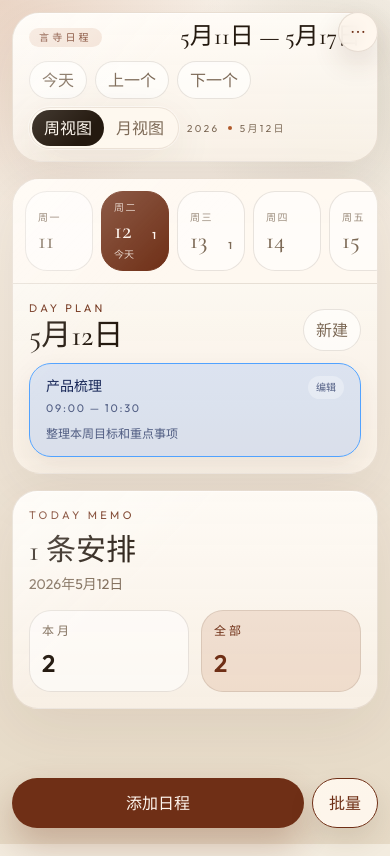
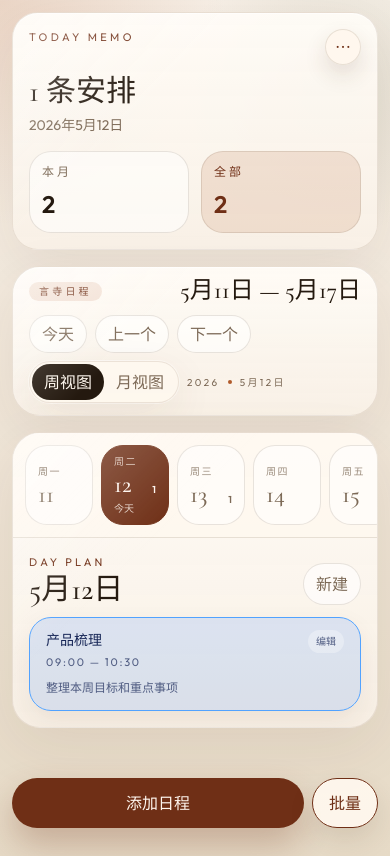
Before and after one commit to 2656172491/Yansi-schedule, a Vue app: page /#/ in a window 390 px wide. Built offline with nearby package versions, Linux system fonts and the light colour scheme.

Commit message:
调整移动端概览和管理入口位置

```diff
--- a/src/views/CalendarView.vue
+++ b/src/views/CalendarView.vue
@@ -166,23 +166,39 @@ async function importData(event) {
 <template>
   <main class="app-shell min-h-screen px-3 text-[var(--ink)] sm:px-4 lg:px-6">
     <div class="mx-auto max-w-[1460px] space-y-4 lg:space-y-6">
-      <div class="relative">
-        <CalendarToolbar />
+      <section class="paper-panel rounded-[26px] p-4 lg:hidden">
+        <div class="flex items-start justify-between gap-3">
+          <p class="text-[11px] uppercase tracking-[0.3em] text-[var(--accent-deep)]">today memo</p>
           <button
             type="button"
-          class="absolute right-0 top-0 z-20 flex h-10 w-10 items-center justify-center rounded-full border border-[var(--line)] bg-[rgba(255,248,238,0.88)] text-xl leading-none text-[var(--accent-deep)] shadow-[0_12px_28px_rgba(84,56,33,0.14)] backdrop-blur lg:hidden"
+            class="flex h-9 w-9 shrink-0 items-center justify-center rounded-full border border-[var(--line)] bg-[rgba(255,248,238,0.9)] text-xl leading-none text-[var(--accent-deep)] shadow-[0_10px_22px_rgba(84,56,33,0.14)]"
             aria-label="打开管理设置"
             @click="openMobileManagement()"
           >
             ⋯
           </button>
         </div>
+        <h2 class="display-serif mt-3 text-3xl leading-none">{{ overview.today }} 条安排</h2>
+        <p class="mt-2 text-sm text-[var(--muted)]">{{ selectedDateLabel }}</p>
+        <div class="mt-4 grid grid-cols-2 gap-3">
+          <div class="rounded-[22px] border border-[var(--line)] bg-white/55 p-3">
+            <p class="text-xs uppercase tracking-[0.24em] text-[var(--muted)]">本月</p>
+            <p class="mt-2 text-2xl font-semibold">{{ overview.month }}</p>
+          </div>
+          <div class="rounded-[22px] border border-[var(--line)] bg-[var(--accent-soft)] p-3">
+            <p class="text-xs uppercase tracking-[0.24em] text-[var(--accent-deep)]">全部</p>
+            <p class="mt-2 text-2xl font-semibold text-[var(--accent-deep)]">{{ overview.total }}</p>
+          </div>
+        </div>
+      </section>
+
+      <CalendarToolbar />
 
       <section class="grid grid-cols-1 items-start gap-4 lg:grid-cols-[320px_minmax(0,1fr)] lg:gap-6">
         <component :is="calendarStore.viewMode === 'week' ? WeekCalendar : MonthCalendar" />
 
         <aside class="space-y-4 lg:order-first">
-          <div class="paper-panel rounded-[26px] p-4 lg:rounded-[34px]">
+          <div class="hidden rounded-[26px] p-4 lg:block lg:rounded-[34px] paper-panel">
             <p class="text-[11px] uppercase tracking-[0.3em] text-[var(--accent-deep)]">today memo</p>
             <h2 class="display-serif mt-3 text-3xl leading-none lg:text-4xl">{{ overview.today }} 条安排</h2>
             <p class="mt-2 text-sm text-[var(--muted)]">{{ selectedDateLabel }}</p>
```
Lines whose indentation alone changed are shown as unchanged.
